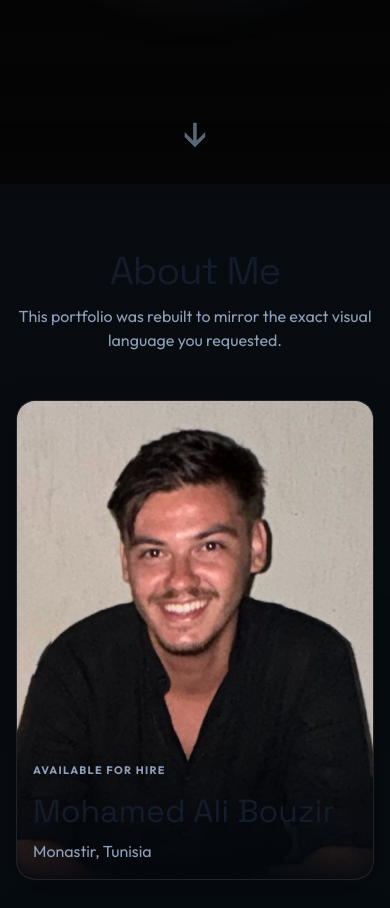
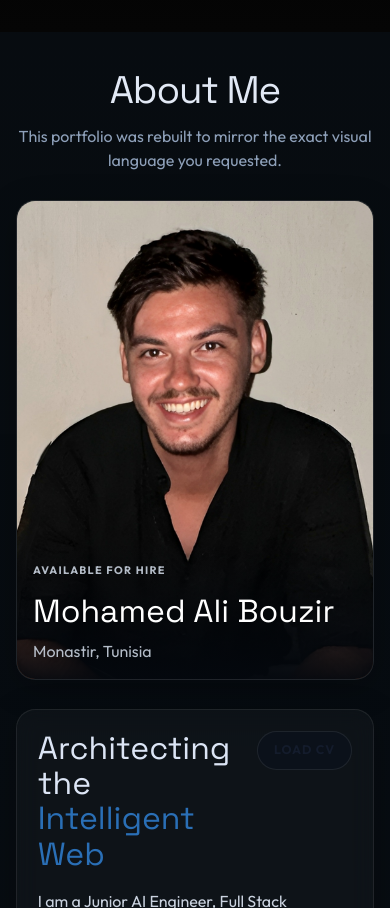
Before and after one commit to dalibouzir/Dali, a Next.js app: page / in a window 390 px wide. Shown: the part 660-1568 px from the top of the page. Built offline with nearby package versions, Linux system fonts and the light colour scheme; no server answers.

Commit message:
fix: restore visible profile section with enhanced portrait

```diff
--- a/src/app/globals.css
+++ b/src/app/globals.css
@@ -601,7 +601,7 @@ html.cursor-visible .ai-cursor-ring {
 
 .anton-hero {
   position: relative;
-  min-height: 100svh;
+  min-height: 88svh;
   display: grid;
   place-items: center;
   padding-top: 6.25rem;
@@ -784,6 +784,8 @@ html.cursor-visible .ai-cursor-ring {
 }
 
 .anton-about {
+  padding-top: clamp(2.8rem, 5vw, 5.4rem);
+  scroll-margin-top: 5.8rem;
   background:
     linear-gradient(180deg, rgb(8 14 20 / 0.75), rgb(8 14 20 / 0.95));
 }
@@ -803,6 +805,7 @@ html.cursor-visible .ai-cursor-ring {
   font-size: clamp(2.4rem, 6vw, 4.6rem);
   letter-spacing: -0.03em;
   line-height: 1.05;
+  color: rgb(235 242 255 / 0.96);
 }
 
 .anton-section-title span {
@@ -856,11 +859,12 @@ html.cursor-visible .ai-cursor-ring {
   margin: 0.45rem 0 0;
   font-family: var(--font-display, "Space Grotesk", sans-serif);
   font-size: 2rem;
+  color: #fff;
 }
 
 .anton-avatar-card p {
   margin: 0.25rem 0 0;
-  color: var(--color-muted);
+  color: rgb(219 228 241 / 0.82);
 }
 
 .anton-about-card {
@@ -880,6 +884,7 @@ html.cursor-visible .ai-cursor-ring {
   font-family: var(--font-display, "Space Grotesk", sans-serif);
   font-size: clamp(2rem, 4vw, 3.4rem);
   line-height: 1.1;
+  color: rgb(229 238 255 / 0.96);
 }
 
 .anton-about-head h3 span {
@@ -1613,6 +1618,18 @@ html.cursor-visible .ai-cursor-ring {
     line-height: 1.08;
   }
 
+  .anton-hero {
+    min-height: 82svh;
+  }
+
+  .anton-about {
+    padding-top: 2.4rem;
+  }
+
+  .anton-section-header {
+    margin-bottom: 1.8rem;
+  }
+
   .anton-hero-actions {
     width: min(100%, 430px);
     margin-inline: auto;
--- a/src/components/HomeHero.tsx
+++ b/src/components/HomeHero.tsx
@@ -80,7 +80,7 @@ export function HomeHero() {
               {/* Image container */}
               <div className="relative overflow-hidden rounded-3xl border-2 border-[rgb(var(--brand)/0.5)] bg-[rgb(var(--surface))] p-2">
                 <Image
-                  src="/profile/mohamed-ali-bouzir.jpg"
+                  src="/profile/mohamed-ali-bouzir-enhanced-natural.jpg"
                   alt={`Professional portrait of ${owner.name}, Junior AI Engineer`}
                   width={400}
                   height={400}
--- a/src/components/home/PortfolioHome.tsx
+++ b/src/components/home/PortfolioHome.tsx
@@ -563,7 +563,7 @@ export function PortfolioHome({ locale }: PortfolioHomeProps) {
           >
             <motion.figure className="anton-avatar-card glass-panel" variants={staggerRevealVariants}>
               <Image
-                src="/profile/mohamed-ali-bouzir.jpg"
+                src="/profile/mohamed-ali-bouzir-enhanced-natural.jpg"
                 alt={owner.name}
                 width={840}
                 height={1040}
--- a/src/content/homeContent.ts
+++ b/src/content/homeContent.ts
@@ -68,7 +68,7 @@ export const heroContent = {
   paragraph:
     "I build evidence-first AI decision-support systems that combine FastAPI backend services, PostgreSQL/Supabase data workflows, pgvector-backed RAG, ML advisory signals, and structured LLM response composition for human-reviewed operational decisions.",
   photo: {
-    src: "/profile/mohamed-ali-bouzir.jpg",
+    src: "/profile/mohamed-ali-bouzir-enhanced-natural.jpg",
     alt: "Mohamed Ali Bouzir",
   },
   ctas: [
```
Also changed, not shown: public/profile/mohamed-ali-bouzir-enhanced-natural.jpg (added).
